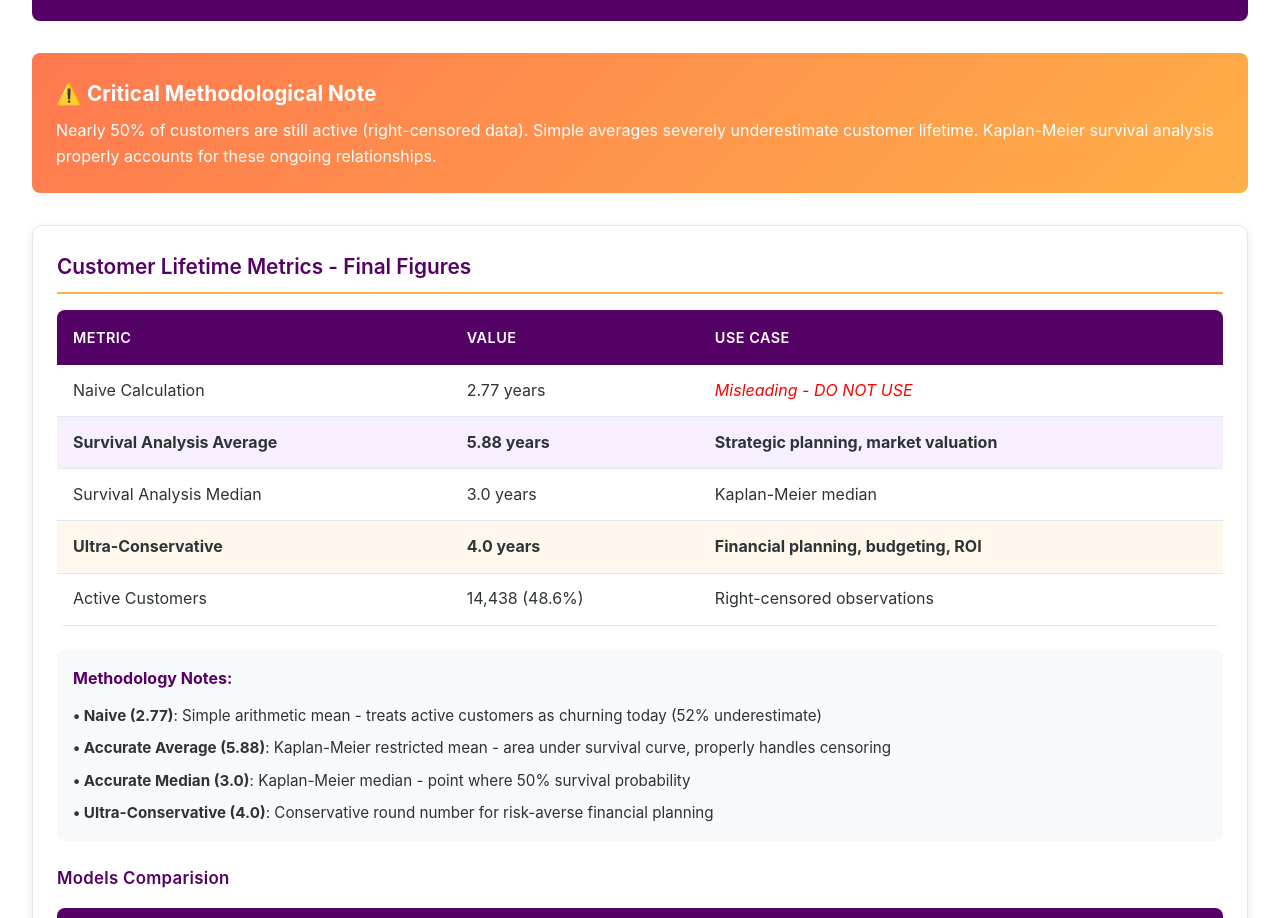
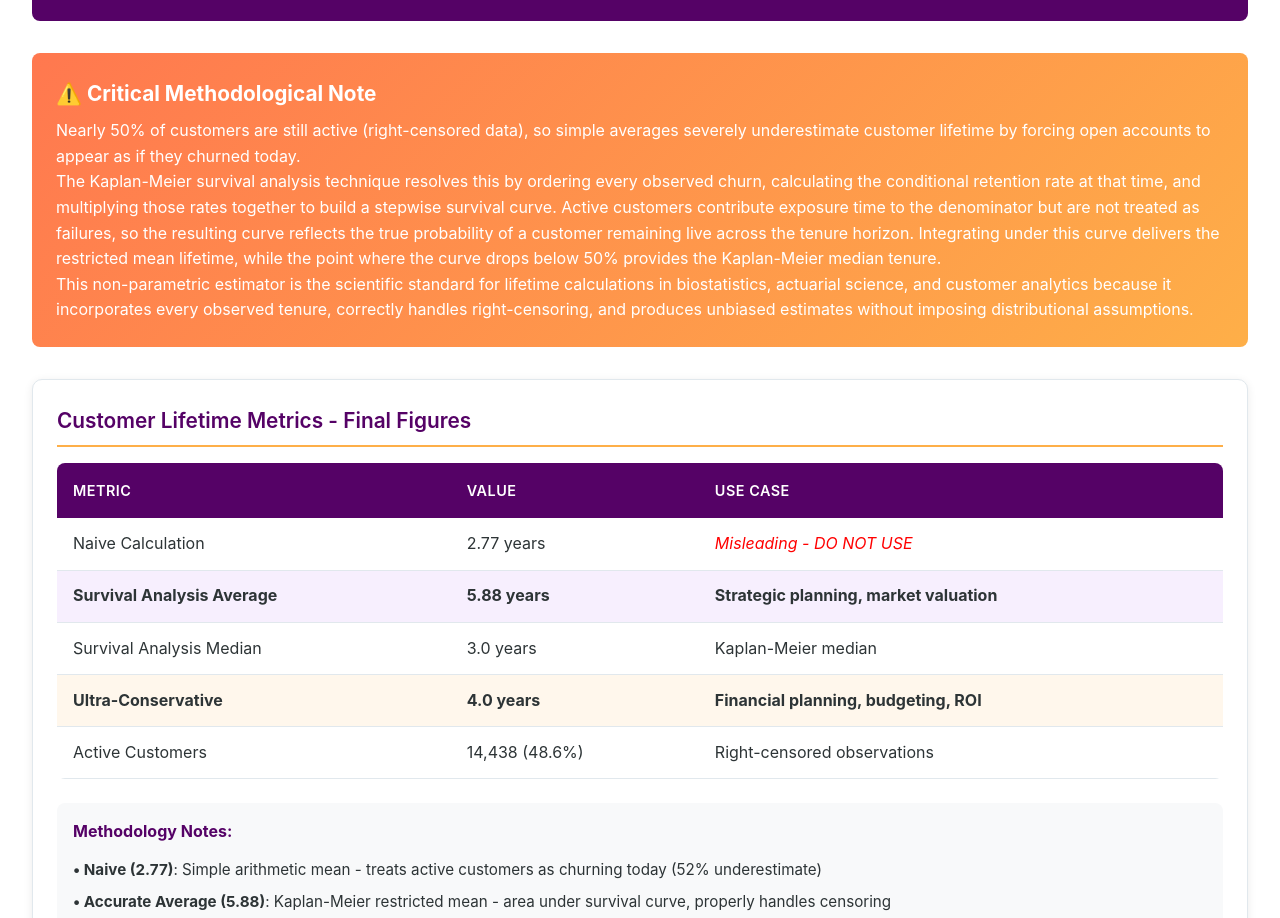
Before and after one commit to MOD-WI/westminsterdata, a plain HTML site: page customer-data-analysis-dashboard.html in a window 1280 px wide. Shown: the part 1626-2544 px from the top of the page. Drawn offline with nearby package versions, Linux system fonts and the light colour scheme.

Commit message:
Expand survival analysis methodology note

```diff
--- a/customer-data-analysis-dashboard.html
+++ b/customer-data-analysis-dashboard.html
@@ -534,7 +534,9 @@
 
             <div class="highlight-box">
                 <div class="highlight-title">⚠️ Critical Methodological Note</div>
-                <p>Nearly 50% of customers are still active (right-censored data). Simple averages severely underestimate customer lifetime. Kaplan-Meier survival analysis properly accounts for these ongoing relationships.</p>
+                <p>Nearly 50% of customers are still active (right-censored data), so simple averages severely underestimate customer lifetime by forcing open accounts to appear as if they churned today.</p>
+                <p>The Kaplan-Meier survival analysis technique resolves this by ordering every observed churn, calculating the conditional retention rate at that time, and multiplying those rates together to build a stepwise survival curve. Active customers contribute exposure time to the denominator but are not treated as failures, so the resulting curve reflects the true probability of a customer remaining live across the tenure horizon. Integrating under this curve delivers the restricted mean lifetime, while the point where the curve drops below 50% provides the Kaplan-Meier median tenure.</p>
+                <p>This non-parametric estimator is the scientific standard for lifetime calculations in biostatistics, actuarial science, and customer analytics because it incorporates every observed tenure, correctly handles right-censoring, and produces unbiased estimates without imposing distributional assumptions.</p>
             </div>
 
             <div class="card">
```
